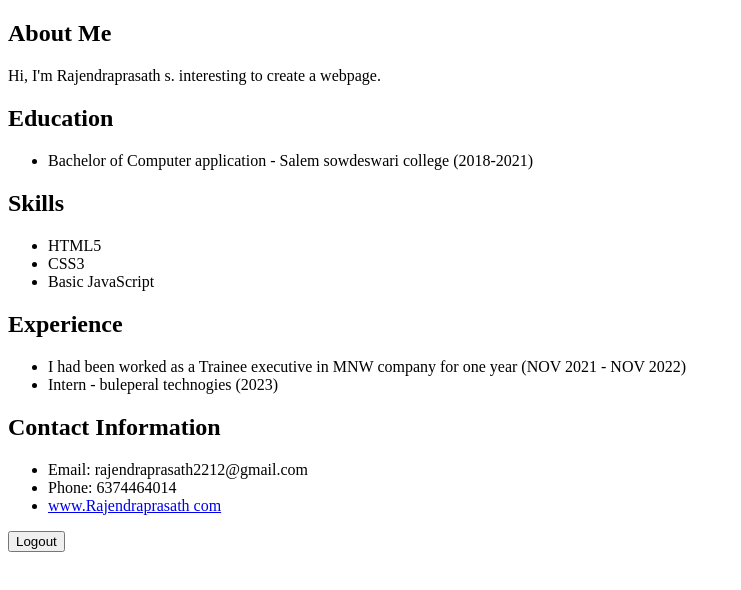
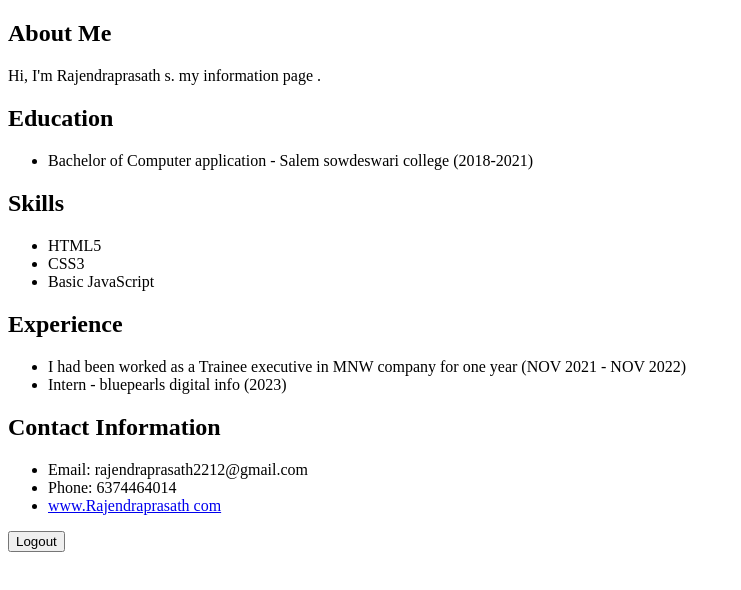
Before and after one commit to Prasath2212/simpleapplication, a plain HTML site: page dashboard.html in a window 1280 px wide. Shown: the part 46-636 px from the top of the page, without its empty margins (0-741 px from the left). Drawn offline with Linux system fonts and the light colour scheme.

Commit message:
checking

```diff
--- a/dashboard.html
+++ b/dashboard.html
@@ -12,7 +12,7 @@
   <main>
     <section>
       <h2>About Me</h2>
-      <p>Hi, I'm Rajendraprasath s. interesting to create a webpage.</p>
+      <p>Hi, I'm Rajendraprasath s. my information page .</p>
     </section>
 
     <section>
@@ -35,7 +35,7 @@
       <h2>Experience</h2>
       <ul>
         <li>I had been worked as a Trainee executive in MNW company for one year (NOV 2021 - NOV 2022)</li>
-        <li>Intern - buleperal technogies (2023)</li>
+        <li>Intern - bluepearls digital info  (2023)</li>
       </ul>
     </section>
 
```
